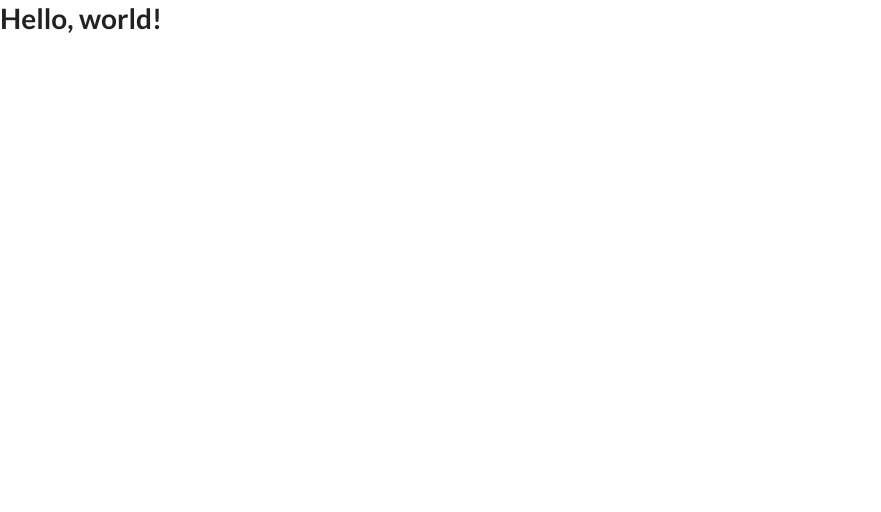
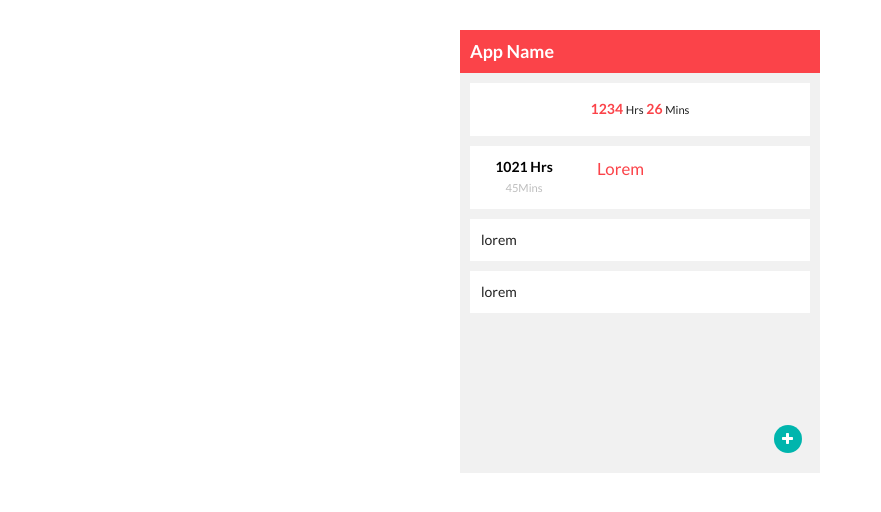
Before and after one commit to akshaykinhikar/twoWayExpenditureTracking, a website: page twoWayExpenditureTracking/html_templates/index.html in a window 1280 px wide. Shown: the whole page, without its empty margins (0-881 px from the left). Drawn offline with nearby package versions, Linux system fonts and the light colour scheme.

Commit message:
Added  account list UI

```diff
--- a/twoWayExpenditureTracking/html_templates/index.html
+++ b/twoWayExpenditureTracking/html_templates/index.html
@@ -10,6 +10,7 @@
     <!-- Bootstrap -->
     <link href="../static/bower_components/bootstrap/dist/css/bootstrap.min.css" rel="stylesheet">
     <link rel="stylesheet" type="text/css" href="../static/bower_components/semantic/dist/semantic.min.css">
+    <link rel="stylesheet" type="text/css" href="../static/css/expensesManager.css">
 
     <!-- HTML5 shim and Respond.js for IE8 support of HTML5 elements and media queries -->
     <!-- WARNING: Respond.js doesn't work if you view the page via file:// -->
@@ -19,7 +20,33 @@
     <![endif]-->
   </head>
   <body>
-    <h1>Hello, world!</h1>
+     <div class="container section_existing_acc">
+       <div class="row" style="margin-top: 30px;">
+         <div class="col-sm-4 col-sm-offset-4">
+            <div class="header_section">
+              <h3 class="name">App Name</h3>
+            </div>
+            <div class="section_body">
+               <p class="account_date"> <span class="number">1234</span> <span class="units">Hrs</span> <span class="number"> 26</span> <span class="units">Mins</span></p>
+               <div class="account_list">
+                  <div class="row">
+                    <div class="col-sm-4 time">
+                      <p class="hrs" >1021 Hrs</p>
+                      <span class="mins">45Mins</span>
+                    </div>
+                    <div class="col-sm-8">
+                      <p class="acc_holder_name">lorem</p>
+                    </div>
+                  </div>
+               </div>
+               <p class="account_list"> lorem</p>
+               <p class="account_list"> lorem</p>
+
+               <i class="circular inverted teal add icon" style="position: absolute; bottom: 20px; right: 30px;"></i>
+            </div>
+         </div>
+       </div>
+     </div>
 
     <!-- jQuery (necessary for Bootstrap's JavaScript plugins) -->
     <script src="https://ajax.googleapis.com/ajax/libs/jquery/1.11.3/jquery.min.js"></script>
--- /dev/null
+++ b/twoWayExpenditureTracking/static/less/expensesManager.less
@@ -0,0 +1,3 @@
+@import 'mixins';
+@import 'variables';
+@import 'index';
--- /dev/null
+++ b/twoWayExpenditureTracking/static/less/index.less
@@ -0,0 +1,51 @@
+.mixin_pointer{
+	cursor: hand;
+	cursor: pointer;
+}
+
+.section_existing_acc{
+	.header_section{
+		background-color: #fb4349; padding: 10px;
+		.name{
+			color: #FFF;
+		}
+	}
+	.section_body{
+		background-color: #f1f1f1; padding: 10px; height: 400px; overflow-x: scroll;
+
+		.account_date{
+			padding: 15px; margin-bottom: 10px; background-color: #fff; text-align: center;
+			border: 1px solid #FFF;
+			&:hover, &:focus{
+				border: 1px solid #fb4349;
+			}
+			.number{
+				font-weight: bold; color: #fb4349;
+			}
+			.units{
+				font-size: 0.8em;
+			}
+		}
+		.account_list{
+			padding: 10px; margin-bottom: 10px; background-color: #fff; border: 1px solid #fff;
+			&:hover{
+				border: 1px solid #fb4349;
+				.mixin_pointer;
+			}
+			.time{
+				text-align: center;
+				.hrs{
+					margin-bottom: 0px; font-weight: bold; color: #000;
+				}
+				.mins{
+					font-size: 0.8em; color: #bebebe;
+				}
+			}
+			.acc_holder_name{
+				color: #fb4349;
+				font-size: 1.2em;
+				text-transform:  capitalize;
+			}
+		}
+	}
+}
```
Also changed, not shown: twoWayExpenditureTracking/static/css/expensesManager.css (added), twoWayExpenditureTracking/static/less/mixins.less (added), twoWayExpenditureTracking/static/less/variables.less (added).
